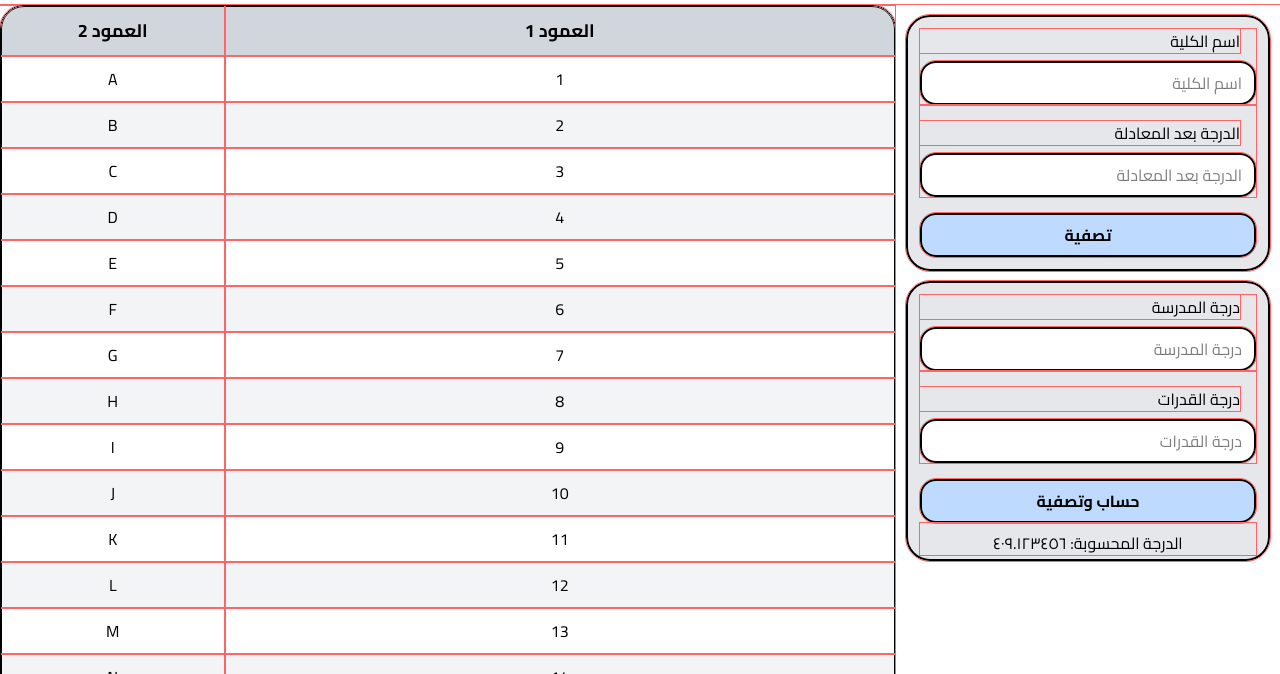
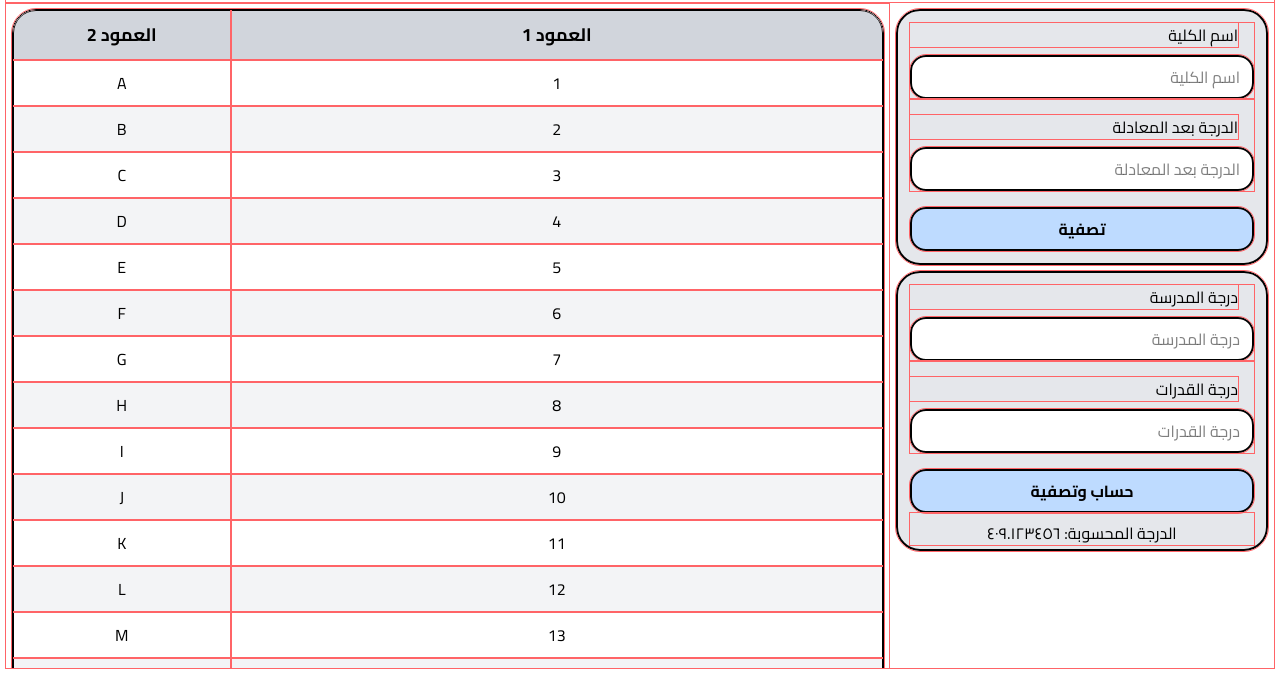
Before and after one commit to AbdullahMRiad/clean-tansik-v2, a website built with Vite: page index.html in a window 1280 px wide. Shown: the part 126-800 px from the top of the page. Built offline with nearby package versions, Linux system fonts and the light colour scheme.

Commit message:
Changed paddings

```diff
--- a/index.html
+++ b/index.html
@@ -18,11 +18,11 @@
     </style>
 </head>
 
-<body class="min-h-screen m-0 p-0 md:h-screen md:flex md:flex-col md:overflow-hidden">
+<body class="min-h-screen m-0 p-1.5 md:h-screen md:flex md:flex-col md:overflow-hidden">
     <!--#region Header -->
-    <div class="w-full p-2.5">
+    <div class="w-full p-1.5">
         <h1
-            class="w-full border-2 border-black bg-blue-200 rounded-3xl p-6 font-[700] text-black text-shadow-black text-4xl/relaxed text-center">
+            class="w-full border-2 border-black bg-blue-200 rounded-3xl p-6 font-[700] text-black text-4xl/relaxed text-center">
             جدول تنسيق الكليات المصرية لطلاب المعادلة السعودية ٢٠٢٤
         </h1>
     </div>
@@ -31,7 +31,7 @@
     <!--#region Container -->
     <div class="md:flex md:flex-row md:flex-1 md:overflow-hidden">
         <!-- Sidebar -->
-        <aside class="w-full p-2.5 md:w-96 md:bg-white md:h-full md:sticky md:top-0 md:overflow-y-auto">
+        <aside class="w-full p-1.5 md:w-96 md:bg-white md:h-full md:sticky md:top-0 md:overflow-y-auto">
             <!-- Filter by name/calculated score section -->
             <div class="h-64 border-black bg-gray-200 border-[2px] rounded-3xl p-3">
                 <!-- Filter by name -->
@@ -58,7 +58,7 @@
             </div>
 
             <!-- Filter by school/qudurat score section -->
-            <div class="h-[17.5rem] border-black bg-gray-200 border-[2px] rounded-3xl p-3 mt-2.5">
+            <div class="h-[17.5rem] border-black bg-gray-200 border-[2px] rounded-3xl p-3 mt-1.5">
                 <!-- Filter by school score -->
                 <div class="flex-col flex">
                     <label for="school-score" class="mr-4">درجة المدرسة</label>
@@ -87,9 +87,9 @@
         </aside>
 
         <!-- Main Content -->
-        <div class="md:flex-1 md:overflow-y-auto p-2.5 md:p-0">
+        <div class="md:flex-1 md:overflow-y-auto p-1.5 md:p-1.5">
             <!-- Desktop table -->
-            <table class="w-full rounded-xl ml-2 hidden md:table" style="border-collapse: separate; border-spacing: 0">
+            <table class="rounded-xl hidden md:table" style="border-collapse: separate; border-spacing: 0">
                 <thead class="bg-gray-300">
                     <tr>
                         <th class="border border-gray-400 p-2 w-3/4">
```
